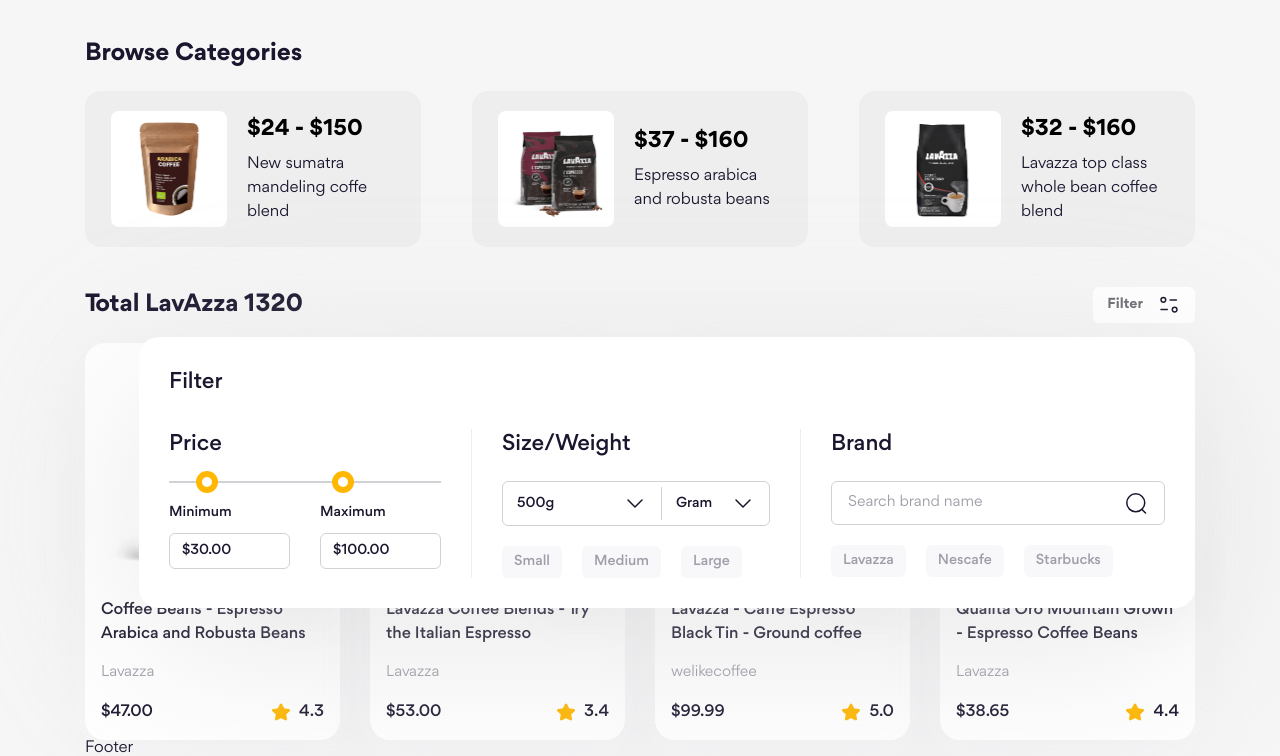
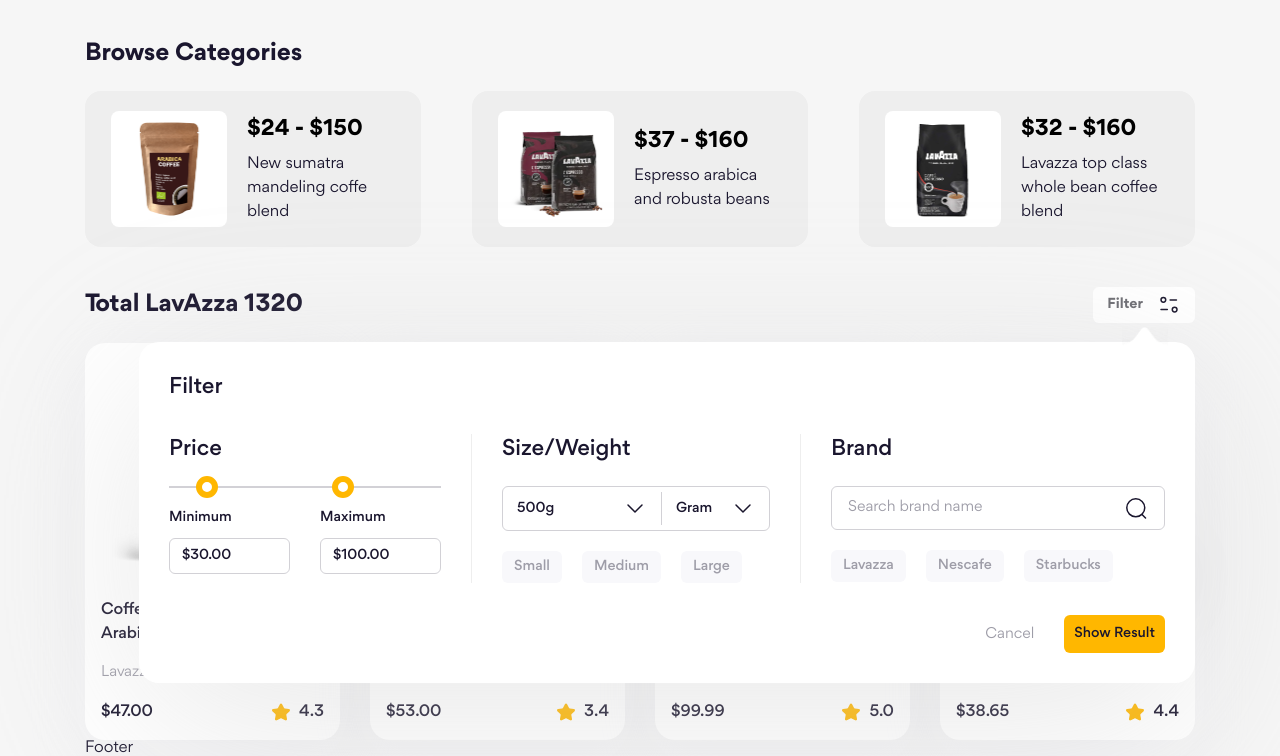
Before and after one commit to ngomanhson/GroceryMart, a website: page index.html in a window 1280 px wide. Shown: the part 530-1286 px from the top of the page. Drawn offline with Linux system fonts and the light colour scheme.

Commit message:
Form filter product #4

```diff
--- a/index.html
+++ b/index.html
@@ -117,6 +117,7 @@
                         </button>
 
                         <div class="filter">
+                            <img src="./assets/icons/arrow-up.png" alt="" class="filter__arrow" />
                             <h3 class="filter__heading">Filter</h3>
                             <form action="#!" class="filter__form">
                                 <div class="filter__row">
@@ -198,6 +199,11 @@
                                         </div>
                                     </div>
                                     <!-- En Filter column 3 -->
+                                </div>
+
+                                <div class="filter__row filter__footer">
+                                    <button class="btn btn--text filter__cancel">Cancel</button>
+                                    <button class="btn btn--primary filter__submit">Show Result</button>
                                 </div>
                             </form>
                         </div>
--- a/scss/components/_buttons.scss
+++ b/scss/components/_buttons.scss
@@ -40,3 +40,51 @@
         margin-top: 6px;
     }
 }
+
+// Button
+.btn {
+    height: 46px;
+    padding: 0 20px;
+    border-radius: 6px;
+    background: #f8f8fb;
+
+    font-size: 1.8rem;
+    font-weight: 500;
+    user-select: none;
+
+    transition: opacity 0.2s;
+
+    + .btn {
+        margin-left: 20px;
+    }
+
+    &--text {
+        color: #9e9da8;
+        font-size: 1.5rem;
+        font-weight: 400;
+        background: transparent;
+    }
+
+    &--primary {
+        background: #ffb700;
+    }
+
+    &--outline {
+        background: transparent;
+        border: 1px solid #d2d1d6;
+    }
+
+    &--rounded {
+        border-radius: 99px;
+    }
+
+    &[disabled],
+    &--disabled {
+        opacity: 0.5;
+        pointer-events: none;
+    }
+
+    &:hover {
+        opacity: 0.9;
+    }
+}
--- a/scss/components/_filter-form.scss
+++ b/scss/components/_filter-form.scss
@@ -5,7 +5,7 @@
 
 .filter {
     position: absolute;
-    top: 50px;
+    top: 55px;
     right: 0;
 
     padding: 30px;
@@ -13,6 +13,13 @@
 
     background: var(--filter-form-bg);
     filter: drop-shadow(0px 40px 90px var(--filter-form-shadow));
+
+    &__arrow {
+        position: absolute;
+        top: -15px;
+        right: 27px;
+        height: 20px;
+    }
 
     &__heading {
         font-size: 2.2rem;
@@ -180,4 +187,24 @@
         background: #eee;
         margin: 0 30px;
     }
+
+    &__footer {
+        margin-top: 32px;
+        display: flex;
+        justify-content: flex-end;
+    }
+
+    &__cancel,
+    &__submit {
+        height: 38px;
+        padding: 0 10px;
+    }
+
+    &__cancel {
+        font-size: 1.5rem;
+    }
+
+    &__submit {
+        font-size: 1.4rem;
+    }
 }
```
Also changed, not shown: assets/css/main.css, assets/icons/arrow-up.png (added), 2 other files.
